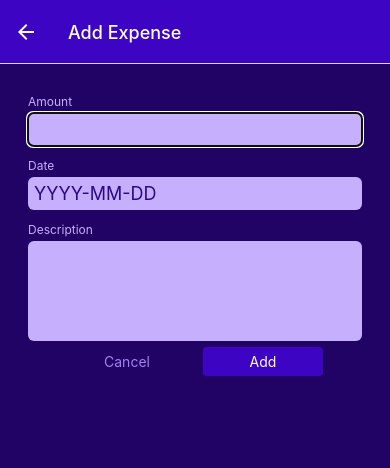
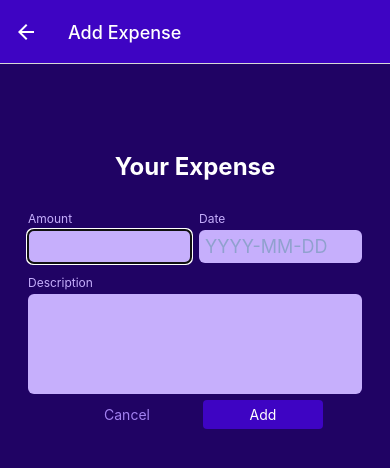
Before and after one commit to misharexviashvili/expenseTracker, a React Native app: screen /ManageExpense in a window 390 px wide. Shown: the top 468 px of the page. Built offline with nearby package versions, Linux system fonts and the light colour scheme.

Commit message:
input layout styling

```diff
--- a/components/ManageExpense/ExpenseForm.js
+++ b/components/ManageExpense/ExpenseForm.js
@@ -1,11 +1,14 @@
-import { View } from "react-native";
+import { StyleSheet, View, Text } from "react-native";
 import Input from "./Input";
 
 export default function ExpenseForm() {
   function amountChangedHandler() {}
   return (
-    <View>
+    <View style={styles.form}>
+      <Text style={styles.title}>Your Expense</Text>
+      <View style={styles.inputsRow}>
         <Input
+          style={styles.rowInput}
           label="Amount"
           textInputConfig={{
             keyboardType: "decimal-pad",
@@ -14,13 +17,16 @@
           }}
         />
         <Input
+          style={styles.rowInput}
           label="Date"
           textInputConfig={{
             placeholder: "YYYY-MM-DD",
+            placeholderTextColor: "#90A1CE",
             maxLength: 10,
             onChangeText: () => {},
           }}
         />
+      </View>
       <Input
         label="Description"
         textInputConfig={{
@@ -31,3 +37,22 @@
     </View>
   );
 }
+const styles = StyleSheet.create({
+  form: {
+    marginTop: 40,
+  },
+  title: {
+    fontSize: 24,
+    fontWeight: "bold",
+    color: "white",
+    marginVertical:24,
+    textAlign:"center"
+  },
+  inputsRow: {
+    flexDirection: "row",
+    justifyContent: "space-between",
+  },
+  rowInput: {
+    flex: 1,
+  },
+});
--- a/components/ManageExpense/Input.js
+++ b/components/ManageExpense/Input.js
@@ -1,13 +1,13 @@
 import { View, Text, TextInput, StyleSheet } from "react-native";
 import GlobalStyles from "../../constants/styles";
 
-export default function Input({ label, textInputConfig }) {
+export default function Input({ label,style, textInputConfig }) {
   const inputStyles = [styles.input];
   if (textInputConfig && textInputConfig.multiline) {
     inputStyles.push(styles.inputMultiline);
   }
   return (
-    <View style={styles.inputContainer}>
+    <View style={[styles.inputContainer, style]}>
       <Text style={styles.label}>{label}</Text>
       <TextInput style={inputStyles} {...textInputConfig} />
     </View>
```
Lines whose indentation alone changed are shown as unchanged.
